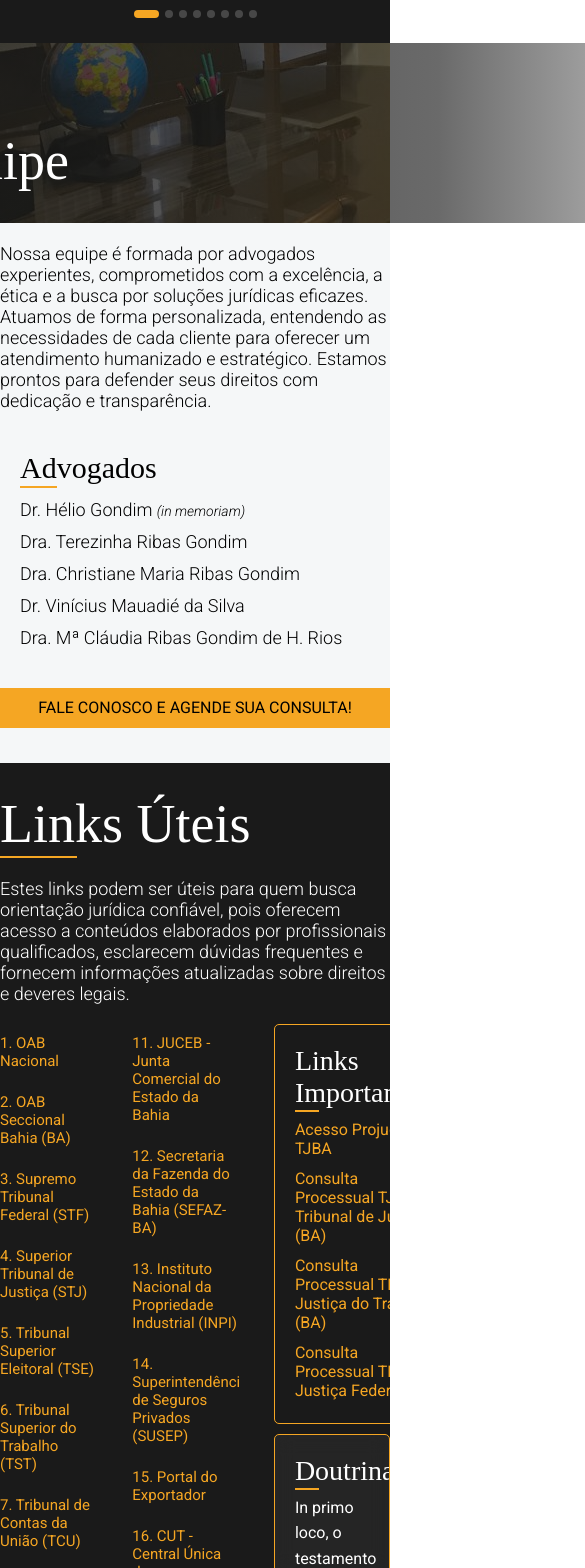
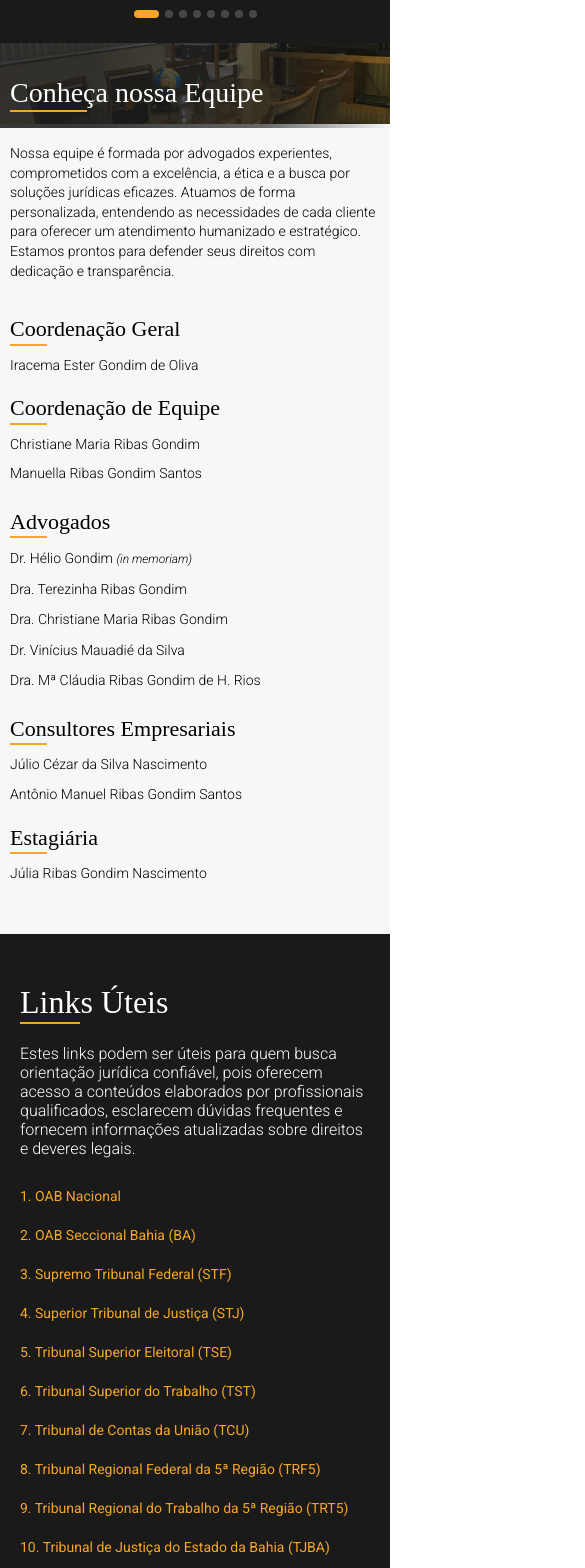
Before and after one commit to devNeiBarbosa/ribas-gondim-advocacia, a React (Vite) app: page / in a window 390 px wide. Shown: the part 1560-3128 px from the top of the page, 585 px wide, since content can reach past the window. Built offline with nearby package versions, Linux system fonts and the light colour scheme.

Commit message:
update - 1.0

```diff
--- a/src/components/AreasOfActivity.jsx
+++ b/src/components/AreasOfActivity.jsx
@@ -45,23 +45,34 @@ const Areas = () => {
     }
   ];
 
+  // Estados para controle do carousel
   const [currentIndex, setCurrentIndex] = useState(0);
   const [visibleItems, setVisibleItems] = useState([]);
-  const [isMobile, setIsMobile] = useState(false);
-  const [isDragging, setIsDragging] = useState(false);
+
+  // Estados para controle do touch (melhorados)
   const [touchStart, setTouchStart] = useState(null);
   const [touchEnd, setTouchEnd] = useState(null);
+  const [isDragging, setIsDragging] = useState(false);
   const [startX, setStartX] = useState(0);
+  const [translateX, setTranslateX] = useState(0);
+
+  // Detectar se é dispositivo móvel (threshold ajustado)
+  const [isMobile, setIsMobile] = useState(false);
 
   const carouselRef = useRef(null);
   const itemsToShow = 3;
   const minSwipeDistance = 50;
 
+  // Detectar dispositivo móvel
   useEffect(() => {
-    const checkMobile = () => setIsMobile(window.innerWidth <= 1024);
-    checkMobile();
-    window.addEventListener('resize', checkMobile);
-    return () => window.removeEventListener('resize', checkMobile);
+    const checkIsMobile = () => {
+      setIsMobile(window.innerWidth <= 768);
+    };
+
+    checkIsMobile();
+    window.addEventListener('resize', checkIsMobile);
+
+    return () => window.removeEventListener('resize', checkIsMobile);
   }, []);
 
   useEffect(() => {
@@ -88,37 +99,58 @@ const Areas = () => {
   const handleNext = () => setCurrentIndex((prevIndex) => (prevIndex + 1) % areas.length);
   const handlePrev = () => setCurrentIndex((prevIndex) => (prevIndex - 1 + areas.length) % areas.length);
 
+  // Funções de Touch melhoradas
   const handleTouchStart = (e) => {
     if (!isMobile) return;
+
+    const touch = e.touches[0];
+    const touchX = touch.clientX;
+
+    setTouchStart(touchX);
+    setStartX(touchX);
+    setIsDragging(true);
     setTouchEnd(null);
-    setTouchStart(e.targetTouches[0].clientX);
-    setStartX(e.targetTouches[0].clientX);
-    setIsDragging(true);
+    setTranslateX(0);
+
     if (carouselRef.current) {
       carouselRef.current.classList.add('dragging');
     }
   };
 
   const handleTouchMove = (e) => {
-    if (!isMobile || !touchStart) return;
-    const currentTouch = e.targetTouches[0].clientX;
-    setTouchEnd(currentTouch);
-    const diff = currentTouch - startX;
+    if (!isMobile || !isDragging || touchStart === null) return;
+
+    const touch = e.touches[0];
+    const touchX = touch.clientX;
+
+    setTouchEnd(touchX);
+
+    const diff = touchX - startX;
     const maxTranslate = 100;
     const limitedDiff = Math.max(-maxTranslate, Math.min(maxTranslate, diff));
+
+    setTranslateX(limitedDiff);
+
     if (carouselRef.current) {
       carouselRef.current.style.transform = `translateX(${limitedDiff}px)`;
     }
   };
 
   const handleTouchEnd = () => {
-    if (!isMobile || !touchStart || !touchEnd) {
+    if (!isMobile || touchStart === null || touchEnd === null) {
       resetDrag();
       return;
     }
+
     const distance = touchStart - touchEnd;
-    if (distance > minSwipeDistance) handleNext();
-    else if (distance < -minSwipeDistance) handlePrev();
+
+    // Considerar distância para determinar o swipe
+    if (distance > minSwipeDistance) {
+      handleNext();
+    } else if (distance < -minSwipeDistance) {
+      handlePrev();
+    }
+
     resetDrag();
   };
 
@@ -127,10 +159,13 @@ const Areas = () => {
     setTouchStart(null);
     setTouchEnd(null);
     setStartX(0);
+    setTranslateX(0);
+
     if (carouselRef.current) {
       carouselRef.current.classList.remove('dragging');
       carouselRef.current.classList.add('resetting');
       carouselRef.current.style.transform = '';
+
       setTimeout(() => {
         if (carouselRef.current) {
           carouselRef.current.classList.remove('resetting');
@@ -142,6 +177,19 @@ const Areas = () => {
   const handleTouchStartCapture = (e) => {
     if (isMobile) {
       e.currentTarget.style.touchAction = 'pan-y pinch-zoom';
+    }
+  };
+
+  // Prevenir scroll vertical durante o drag horizontal
+  const handleTouchMoveCapture = (e) => {
+    if (isMobile && isDragging && touchStart !== null) {
+      const touch = e.touches[0];
+      const deltaX = Math.abs(touch.clientX - startX);
+
+      // Se há movimento horizontal significativo, prevenir scroll
+      if (deltaX > 10) {
+        e.preventDefault();
+      }
     }
   };
 
@@ -158,7 +206,11 @@ const Areas = () => {
           Conheça, a seguir, as principais áreas em que podemos contribuir para o crescimento e a segurança jurídica do seu negócio.
         </p>
 
-        <div className={`carousel-container ${isMobile ? 'mobile-touch' : ''}`} onTouchStartCapture={handleTouchStartCapture}>
+        <div
+          className={`carousel-container ${isMobile ? 'mobile-touch' : ''}`}
+          onTouchStartCapture={handleTouchStartCapture}
+          onTouchMoveCapture={handleTouchMoveCapture}
+        >
           {!isMobile && (
             <>
               <button className="carousel-arrow" onClick={handlePrev}>&lt;</button>
@@ -172,7 +224,10 @@ const Areas = () => {
             onTouchStart={handleTouchStart}
             onTouchMove={handleTouchMove}
             onTouchEnd={handleTouchEnd}
-            style={{ cursor: isMobile ? (isDragging ? 'grabbing' : 'grab') : 'default' }}
+            style={{
+              cursor: isMobile ? (isDragging ? 'grabbing' : 'grab') : 'default',
+              transform: isDragging ? `translateX(${translateX}px)` : ''
+            }}
           >
             {visibleItems.map((area, index) => (
               <div key={`${currentIndex}-${index}`} className="carousel-item">
--- a/src/styles/Footer.css
+++ b/src/styles/Footer.css
@@ -1,34 +1,34 @@
-* {
-  margin: 0;
-  padding: 0;
-  box-sizing: border-box;
-  font-family: "Roboto", sans-serif;
-}
-
-
 .container-footer {
   display: flex;
   justify-content: center;
   align-items: flex-start;
   background-color: #1a1a1a;
+  padding: 20px;
 }
 
 .footer {
   display: flex;
   justify-content: space-between;
   align-items: flex-start;
-  width: 1230px;
-  height: 300px;
-  padding-top: 20px;
+  flex-wrap: wrap;
+  width: 100%;
+  max-width: 1230px;
   border-top: 1px solid rgba(255, 255, 255, 0.1);
-  overflow: hidden;
+}
+
+.footer-informacoes,
+.footer-links,
+.footer-logo {
+  margin-top: 20px;
 }
 
 .footer-informacoes {
-  width: 750px;
-  margin-top: 20px;
+  width: 100%;
+  max-width: 750px;
+}
 
-  h4 {
+.footer-informacoes h4,
+.footer-links h4 {
   font-family: "Libre Baskerville", serif;
   font-size: 30px;
   font-weight: 400;
@@ -41,15 +41,11 @@
   padding-bottom: 5px;
 }
 
-  p {
+.footer-informacoes p {
   font-size: 16px;
   color: #ffffff;
   margin-bottom: 20px;
   font-weight: 300;
-  }
-
-  a {
-    list-style-type: none;
 }
 
 .social-icon {
@@ -58,8 +54,9 @@
   justify-content: flex-start;
   align-items: start;
   gap: 10px;
+}
 
-    img {
+.social-icon img {
   width: 35px;
   height: 35px;
   background-color: #f5a623;
@@ -67,39 +64,26 @@
   border-radius: 10px;
   cursor: pointer;
   transition: all 0.3s ease;
+}
 
-      &:hover {
+.social-icon img:hover {
   background-color: #ffffff;
-      }
-    }
-  }
 }
 
 .footer-links {
-  width: 150px;
-  margin-top: 20px;
-
-  & h4 {
-    font-family: "Libre Baskerville", serif;
-    font-size: 30px;
-    font-weight: 400;
-    color: #ffffff;
-    margin-bottom: 20px;
-    background: linear-gradient(180deg, #f5a623 100%, transparent 0%);
-    background-size: 30px 2px;
-    background-repeat: no-repeat;
-    background-position: left bottom;
-    padding-bottom: 5px;
+  width: 100%;
+  max-width: 150px;
 }
 
-  ul {
+.footer-links ul {
   display: flex;
   flex-direction: column;
   justify-content: center;
   align-items: start;
   list-style-type: none;
+}
 
-    & li {
+.footer-links li {
   text-decoration: none;
   color: #ffffff;
   transition: all 0.3s ease;
@@ -112,58 +96,71 @@
   background-position: left bottom;
   transition: background-size 0.3s ease;
   cursor: pointer;
+}
 
-      &:hover {
+.footer-links li:hover {
   background-size: 100% 2px;
   color: #f5a623;
-      }
-    }
-  }
 }
 
 .footer-logo {
   display: flex;
-  width: 370px;
-  position: relative;
-  margin-top: -55px;
-  margin-right: -40px;
+  justify-content: center;
+  align-items: center;
+  margin-top: -50px;
+  width: 100%;
   cursor: pointer;
+}
 
-  img {
+.footer-logo img {
   opacity: 0.7;
-  }
+  max-width: 100%;
 }
 
 .developed-by {
   display: flex;
   justify-content: flex-start;
+  flex-direction: column;
   gap: 5px;
-  margin-top: 12px;
+}
 
 .developed-by-info {
   font-size: 12px;
   font-weight: 300;
 }
 
-  .developed-by-space {
+.developed-by-space,
+.developed-by-name {
+  margin-top: -20px;
   font-size: 12px;
   font-weight: 300;
 }
 
-  .developed-by-name {
-    font-size: 12px;
-    font-weight: 300;
-    cursor: pointer;
-    transition: all 0.2s ease-in-out;
+.developed-by-name a {
+  text-decoration: none;
+  color: #ffffff;
+}
 
-    &:hover {
+.developed-by-name:hover {
   color: #f5a623;
 }
 
-    a {
-      text-decoration: none;
-      color: #ffffff;
+/* Responsividade */
+@media (max-width: 768px) {
+  .footer {
+    flex-direction: column;
+    align-items: flex-start;
+    gap: 20px;
+  }
 
+  .footer-informacoes,
+  .footer-links,
+  .footer-logo {
+    max-width: 100%;
+  }
+
+  .footer-logo {
+    justify-content: flex-start;
+    margin-right: 0;
   }
 }
-}
--- a/src/styles/Links.css
+++ b/src/styles/Links.css
@@ -19,8 +19,9 @@
   flex-direction: column;
   width: 1230px;
   padding-top: 30px;
+}
 
-  .title {
+.title-links .title {
   font-family: "Libre Baskerville", serif;
   font-size: 54px;
   font-weight: 400;
@@ -33,12 +34,11 @@
   color: #ffffff;
 }
 
-  .text {
+.title-links .text {
   color: #ffffff;
   font-size: 18px;
   font-weight: 300;
   margin-bottom: 30px;
-  }
 }
 
 .links-list {
@@ -56,8 +56,9 @@
   align-items: start;
   width: 420px;
   list-style-type: none;
+}
 
-  ul {
+.list-info ul {
   display: flex;
   flex-direction: column;
   justify-content: start;
@@ -68,7 +69,7 @@
   padding: 20px;
 }
 
-  h2 {
+.list-info h2 {
   font-family: "Libre Baskerville", serif;
   font-size: 28px;
   font-weight: 400;
@@ -80,7 +81,7 @@
   color: #ffffff;
 }
 
-  li {
+.list-info li {
   text-decoration: none;
   color: #f5a623;
   font-size: 16px;
@@ -88,15 +89,14 @@
   padding-bottom: 3px;
 }
 
-  a {
+.list-info a {
   text-decoration: none;
   color: #f5a623;
+}
 
-    &:hover {
+.list-info a:hover {
   color: #ffffff;
   transition: all 0.2s ease;
-    }
-  }
 }
 
 .list-one,
@@ -108,8 +108,10 @@
   gap: 20px;
   list-style-type: none;
   margin-top: 10px;
+}
 
-  li {
+.list-one li,
+.list-two li {
   text-decoration: none;
   color: #f5a623;
   font-size: 15px;
@@ -117,15 +119,16 @@
   padding-bottom: 3px;
 }
 
-  a {
+.list-one a,
+.list-two a {
   text-decoration: none;
   color: #f5a623;
+}
 
-    &:hover {
+.list-one a:hover,
+.list-two a:hover {
   color: #ffffff;
   transition: all 0.2s ease;
-    }
-  }
 }
 
 .links-extras {
@@ -257,99 +260,81 @@
   width: 30px;
 }
 
-.popup-overlay {
-  position: fixed;
-  top: 0;
-  left: 0;
-  width: 100vw;
-  height: 100vh;
-  background-color: rgba(0, 0, 0, 0.8);
-  display: flex;
-  justify-content: center;
-  align-items: center;
-  z-index: 1000;
+@media (max-width: 1024px) {
+  .links {
+    flex-direction: column;
+    align-items: flex-start;
+    padding: 20px;
   }
 
-.popup-content {
-  width: 80vw;
-  height: 90vh;
-  background-color: #ffffff;
-  border-radius: 8px;
-  position: relative;
-  display: flex;
-  flex-direction: column;
-  overflow: hidden;
-  box-shadow: 0 20px 40px rgba(0, 0, 0, 0.3);
+  .title-links {
+    width: 100%;
   }
 
-.popup-close {
-  position: absolute;
-  top: 15px;
-  right: 20px;
-  background: none;
-  border: none;
-  font-size: 30px;
-  color: #666;
-  cursor: pointer;
-  z-index: 10;
-  width: 40px;
-  height: 40px;
-  display: flex;
-  align-items: center;
-  justify-content: center;
-  border-radius: 50%;
-  transition: all 0.3s ease;
+  .title-links .title {
+    font-size: 42px;
+    background-size: 60px 2px;
   }
 
-.popup-close:hover {
-  background-color: #f5f5f5;
-  color: #333;
+  .title-links .text {
+    font-size: 16px;
   }
 
-.popup-header {
-  padding: 30px 30px 20px 30px;
-  border-bottom: 2px solid #f5a623;
-  background-color: #ffffff;
-  flex-shrink: 0;
+  .links-list {
+    flex-direction: column;
+    gap: 25px;
   }
 
-.popup-header h2 {
-  font-family: "Libre Baskerville", serif;
-  font-size: 28px;
-  font-weight: 400;
-  color: #333;
-  margin: 0;
-  padding-right: 60px;
+  .list-info {
+    width: 100%;
   }
 
-.popup-body {
-  flex: 1;
-  padding: 30px;
-  overflow-y: auto;
-  line-height: 1.8;
-  font-size: 16px;
-  color: #333;
+  .carousel-container-extras {
+    order: -1;
+    margin-bottom: 20px;
+  }
 }
 
-.popup-body::-webkit-scrollbar {
-  width: 8px;
+@media (max-width: 768px) {
+  .title-links .title {
+    font-size: 32px;
   }
 
-.popup-body::-webkit-scrollbar-track {
-  background: #f1f1f1;
-  border-radius: 4px;
+  .list-info h2 {
+    font-size: 22px;
+    background-size: 20px 2px;
   }
 
-.popup-body::-webkit-scrollbar-thumb {
-  background: #f5a623;
-  border-radius: 4px;
+  .list-info ul {
+    padding: 15px;
   }
 
-.popup-body::-webkit-scrollbar-thumb:hover {
-  background: #e0941f;
+  .list-one li,
+  .list-two li {
+    font-size: 14px;
   }
 
-.popup-body p {
-  margin-bottom: 20px;
-  text-align: justify;
+  .carousel-item-extras {
+    padding: 15px;
+    min-height: 160px;
   }
+
+  .item-title-extras {
+    font-size: 22px;
+    background-size: 18px 2px;
+  }
+
+  .item-description-extras {
+    font-size: 14px;
+  }
+
+  .action-button-extras {
+    width: 100px;
+    height: 32px;
+    font-size: 11px;
+  }
+
+  .carousel-arrow-extras {
+    display: none;
+  }
+}
--- a/src/styles/Team.css
+++ b/src/styles/Team.css
@@ -219,7 +219,7 @@
     cursor: pointer;
     background-color: #f5a623;
     color: #000000;
-          transition: all 0.3s ease;
+    transition: all 0.3s ease;
 
     &:hover {
       background-color: #1a1a1a;
@@ -241,3 +241,280 @@
     }
   }
 }
+
+/* MEDIA QUERIES PARA RESPONSIVIDADE */
+
+/* Tablets - 769px a 1024px */
+@media (max-width: 1024px) and (min-width: 769px) {
+  .img-room-container {
+    .background-img-room {
+      width: 100%;
+      max-width: 1024px;
+      height: 150px;
+    }
+
+    .room {
+      width: 100%;
+      max-width: 1024px;
+      margin-top: -140px;
+    }
+  }
+
+  .text-title {
+    width: 90%;
+    max-width: 1024px;
+    padding: 0 20px;
+
+    .tilte-info {
+      font-size: 48px;
+      margin-top: -80px;
+    }
+  }
+
+  .team-info {
+    .team-text-info-container {
+      width: 90%;
+      max-width: 1024px;
+      padding: 0 20px;
+    }
+  }
+
+  .team-people {
+    .team-info-people {
+      width: 90%;
+      max-width: 1024px;
+      padding: 0 20px;
+      flex-direction: column;
+      align-items: flex-start;
+      gap: 40px;
+    }
+  }
+
+  .info-left-people,
+  .info-mid-people,
+  .info-right-people {
+    width: 100%;
+    align-items: flex-start;
+  }
+
+  .info-left-people .coordenação-geral .h2,
+  .info-left-people .coordenação-equipe .h2,
+  .info-mid-people .advogados .h2,
+  .info-right-people .consultor-empresarial .h2,
+  .info-right-people .estagiario .h2 {
+    width: 100%;
+    max-width: 350px;
+  }
+
+  .button-agendamento {
+    .agendamento {
+      width: 90%;
+      max-width: 500px;
+    }
+
+    .agendamento a {
+      width: 100%;
+    }
+  }
+}
+
+@media (max-width: 768px) {
+  .img-room-container {
+    .background-img-room {
+      width: 100%;
+      height: 160px; /* Ajustado proporcionalmente (100px * 1.6 = 160px) */
+    }
+
+    .room {
+      width: 100%;
+      margin-top: -32px; /* Ajustado proporcionalmente (-20px * 1.6 = -32px) */
+    }
+  }
+
+  .text-title {
+    width: 95%;
+    padding: 0 15px;
+    justify-content: flex-start;
+
+    .tilte-info {
+      font-size: 36px;
+      margin-top: -60px;
+      text-align: left;
+    }
+  }
+
+  .team-info {
+    .team-text-info-container {
+      width: 95%;
+      padding: 0 15px;
+      justify-content: flex-start;
+    }
+
+    .text-info {
+      font-size: 16px;
+      text-align: left;
+    }
+  }
+
+  .team-people {
+    .team-info-people {
+      width: 95%;
+      padding: 0 15px;
+      flex-direction: column;
+      align-items: flex-start;
+      gap: 30px;
+    }
+  }
+
+  .info-left-people,
+  .info-mid-people,
+  .info-right-people {
+    width: 100%;
+    align-items: flex-start;
+    gap: 25px;
+  }
+
+  .info-left-people .coordenação-geral,
+  .info-left-people .coordenação-equipe,
+  .info-mid-people .advogados,
+  .info-right-people .consultor-empresarial,
+  .info-right-people .estagiario {
+    width: 100%;
+  }
+
+  .info-left-people .coordenação-geral .h2,
+  .info-left-people .coordenação-equipe .h2,
+  .info-mid-people .advogados .h2,
+  .info-right-people .consultor-empresarial .h2,
+  .info-right-people .estagiario .h2 {
+    font-size: 26px;
+    width: 100%;
+  }
+
+  .info-left-people .coordenação-geral .p,
+  .info-left-people .coordenação-equipe .p,
+  .info-mid-people .advogados .p,
+  .info-right-people .consultor-empresarial .p,
+  .info-right-people .estagiario .p {
+    font-size: 16px;
+  }
+
+  .button-agendamento {
+    .agendamento {
+      display: none;
+    }
+
+    .agendamento a {
+      width: 100%;
+    }
+  }
+}
+
+/* Celulares - até 480px */
+@media (max-width: 480px) {
+  .img-room-container {
+    .background-img-room {
+      width: 100%;
+      height: 100px;
+      margin-top: -10px;
+    }
+
+    .room {
+      width: 100%;
+      margin-top: -20px;
+    }
+  }
+
+  .text-title {
+    width: 100%;
+    padding: 0 10px;
+    justify-content: flex-start;
+
+    .tilte-info {
+      font-size: 28px;
+      margin-top: -40px;
+      text-align: left;
+      line-height: 1.2;
+    }
+  }
+
+  .team-info {
+    .team-text-info-container {
+      width: 100%;
+      padding: 0 10px;
+      justify-content: flex-start;
+    }
+
+    .text-info {
+      font-size: 14px;
+      text-align: left;
+      line-height: 1.4;
+    }
+  }
+
+  .team-people {
+    padding: 15px 0;
+
+    .team-info-people {
+      width: 100%;
+      padding: 0 10px;
+      flex-direction: column;
+      align-items: flex-start;
+      gap: 25px;
+    }
+  }
+
+  .info-left-people,
+  .info-mid-people,
+  .info-right-people {
+    width: 100%;
+    align-items: flex-start;
+    gap: 20px;
+  }
+
+  .info-left-people .coordenação-geral,
+  .info-left-people .coordenação-equipe,
+  .info-mid-people .advogados,
+  .info-right-people .consultor-empresarial,
+  .info-right-people .estagiario {
+    width: 100%;
+  }
+
+  .info-left-people .coordenação-geral .h2,
+  .info-left-people .coordenação-equipe .h2,
+  .info-mid-people .advogados .h2,
+  .info-right-people .consultor-empresarial .h2,
+  .info-right-people .estagiario .h2 {
+    font-size: 22px;
+    width: 100%;
+    line-height: 1.2;
+  }
+
+  .info-left-people .coordenação-geral .p,
+  .info-left-people .coordenação-equipe .p,
+  .info-mid-people .advogados .p,
+  .info-right-people .consultor-empresarial .p,
+  .info-right-people .estagiario .p {
+    font-size: 14px;
+    line-height: 1.4;
+  }
+
+  .info-left-people .coordenação-geral .p span,
+  .info-left-people .coordenação-equipe .p span,
+  .info-mid-people .advogados .p span,
+  .info-right-people .consultor-empresarial .p span,
+  .info-right-people .estagiario .p span {
+    font-size: 12px;
+  }
+
+  .button-agendamento {
+    .agendamento {
+      display: none;
+    }
+
+    .agendamento a {
+      width: 100%;
+      height: 45px;
+    }
+  }
+}
```
Lines whose indentation alone changed are shown as unchanged.
